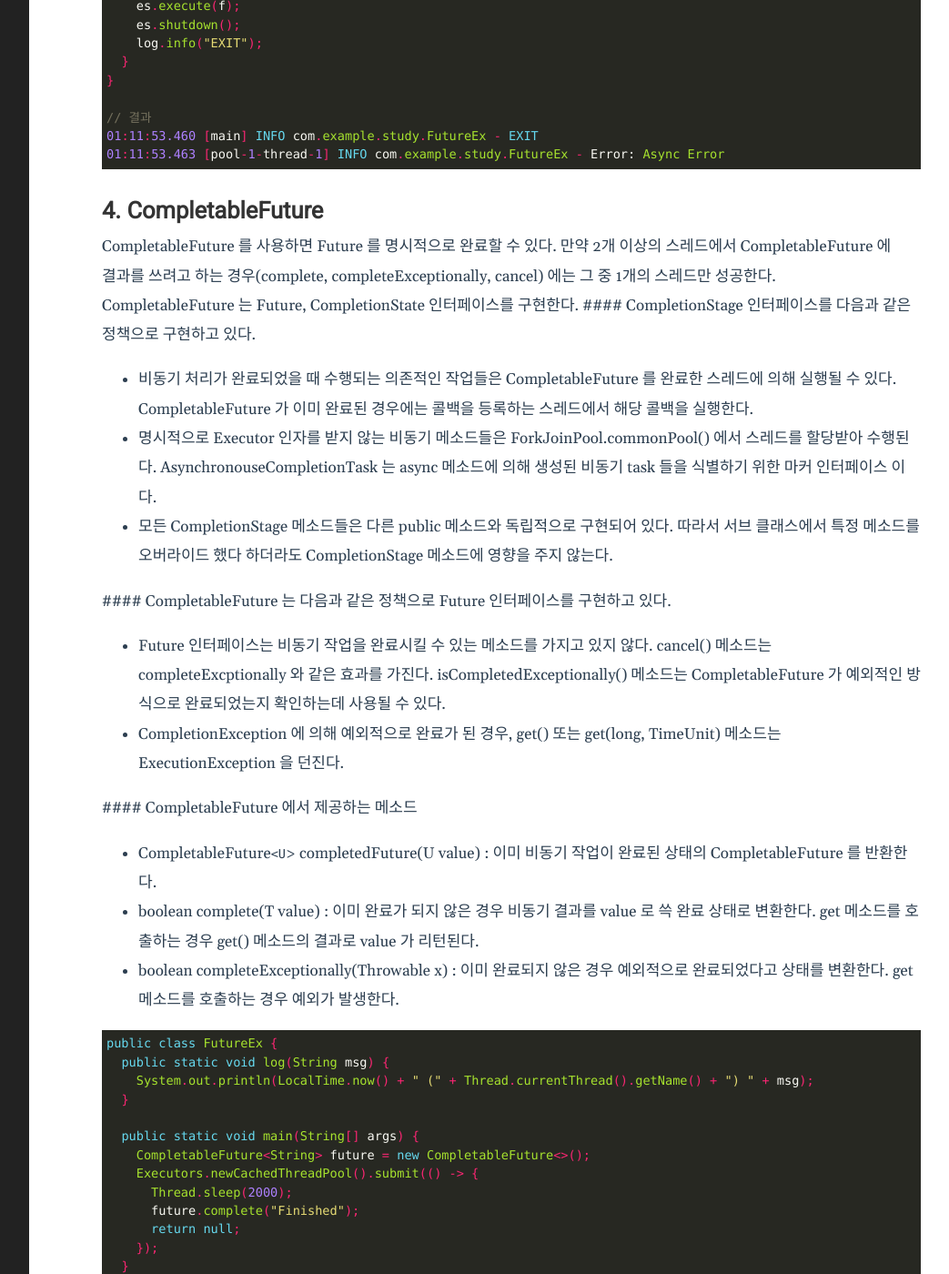
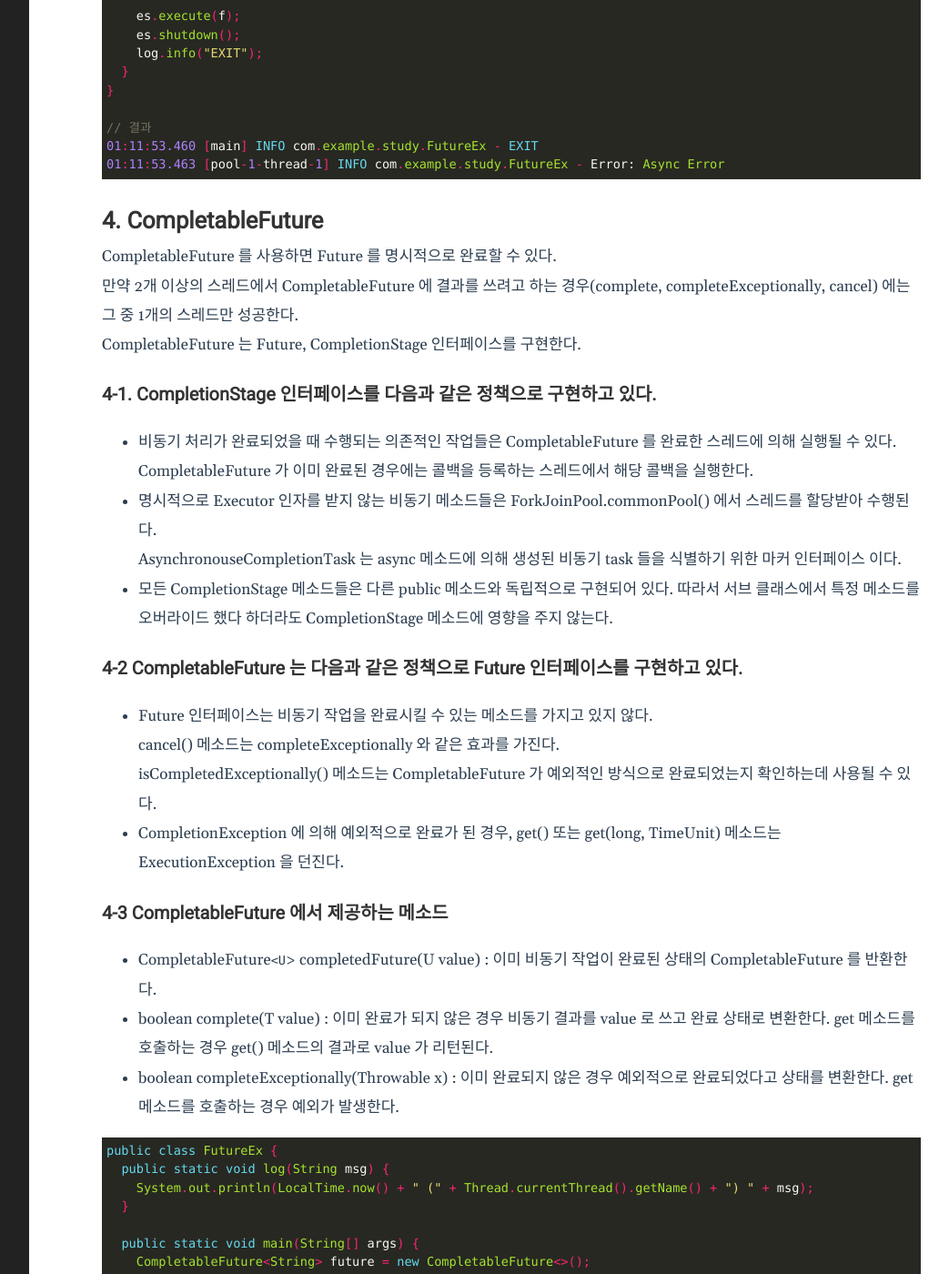
Before and after one commit to 5-SH/5-sh.github.io-deprecated, a Jekyll site: the page built from _posts/2021-04-16-java-asynchronous.md, in a window 1280 px wide and 1400 px high, scrolled down 5993 px. Shown: the whole window at 91% size, without its empty margins (188-1231 px from the left). Built offline with Jekyll 4.4.1, drawn with Linux system fonts in a browser that asks for light colours; some of the changed text lies outside the part shown.

Commit message:
오타 수정

````diff
--- a/_posts/2021-04-16-java-asynchronous.md
+++ b/_posts/2021-04-16-java-asynchronous.md
@@ -40,9 +40,9 @@ ref: Java, Asynchronous, Future
   Future 는 비동기 계산의 결과를 나타내는 Interface 이다. Java 에서 비동기 작업을 수항핸다는 것은
   현재 진행 중인 스레드가 아닌 별도의 스레드에서 작업을 수행한다는 의미이다.
   비동기 작업에서 결과를 반환하고 싶을 때는 runnable 대신 callable interface 를 이용하면 결과 값을 사용하면 결과 값을 return 할 수 있다.
-  그리고 예외를 비동기 코드를 처리하는스레드 안에서 처리하지 않고 밖으로 던질 수 있다.
+  그리고 예외를 비동기 코드를 처리하는 스레드 안에서 처리하지 않고 밖으로 던질 수 있다.
 
-####  Future 에서 제공하는 메소드
+### 2-1. Future 에서 제공하는 메소드
   - V get() : Callable 등 작업의 실행이 완료될 때 까지 블로킹되고 완료되면 결과값을 리턴한다.
   - V get(long timeut, TimeUnit unit) : 인수로 전달한 시간동안 작업의 실행 결과를 기다린다. 지정한 시간 내에 수행이 완료되면 결과를 리턴하고 초과되면 TimeoutException 을 발생시킨다.
   - boolean cancel(boolean mayInterruptIfRunning) : 작업을 취소하려고 시도한다. 작업이 이미 완료되거나 취소되면 실패할 수 있다. cancel 이 리턴된 이후에 isDone() 은 항상 true 를 반환한다.
@@ -127,17 +127,17 @@ public class FutureEx {
   }
 }
 
- // 결과
+// 결과
 00:29:39.459 [main] INFO com.example.study.FutureEx - false
 00:29:41.461 [pool-1-thread-1] INFO com.example.study.FutureEx - Async
 00:29:41.467 [main] INFO com.example.study.FutureEx - Exit
 00:29:41.467 [main] INFO com.example.study.FutureEx - true
 00:29:41.467 [main] INFO com.example.study.FutureEx - Hello
- ```
+```
 
- 비동기 작업의 결과를 가져오는 방법은 Future 와 같은 결과를 다루는 handler 를 이용하거나 callback 을 이용하는 2 가지 방법이 있다.
+비동기 작업의 결과를 가져오는 방법은 Future 와 같은 결과를 다루는 handler 를 이용하거나 callback 을 이용하는 2 가지 방법이 있다.
 
-#### 1) done() 메소드를 재정의 해 callback 을 이용하는 방법
+### 3-1. done() 메소드를 재정의 해 callback 을 이용하는 방법
 ```java
 @slf4j
 public class FutureEx {
@@ -175,7 +175,7 @@ public class FutureEx {
 01:03:06.153 [pool-1-thread-1] INFO com.example.study.FutureEx - Hello
 ```
 
-#### 2) callback 을 좀 더 가독성 있게 작성
+### 3-2. callback 을 좀 더 가독성 있게 작성
 ```java
 @slf4j
 public class FutureEx {
@@ -224,7 +224,7 @@ public class FutureEx {
 01:05:03.978 [pool-1-thread-1] INFO com.example.study.FutureEx - Hello
 ```
 
-#### 3) 예외처리 Callback 추가
+### 3-3. 예외처리 Callback 추가
 ```java
 @slf4j
 public class FutureEx {
@@ -282,22 +282,27 @@ public class FutureEx {
 01:11:53.463 [pool-1-thread-1] INFO com.example.study.FutureEx - Error: Async Error
 ```
 
-# 4. CompletableFuture
-  CompletableFuture 를 사용하면 Future 를 명시적으로 완료할 수 있다. 만약 2개 이상의 스레드에서 CompletableFuture 에
-  결과를 쓰려고 하는 경우(complete, completeExceptionally, cancel) 에는 그 중 1개의 스레드만 성공한다.
-  CompletableFuture 는 Future, CompletionState 인터페이스를 구현한다.
-  #### CompletionStage 인터페이스를 다음과 같은 정책으로 구현하고 있다.
-  - 비동기 처리가 완료되었을 때 수행되는 의존적인 작업들은 CompletableFuture 를 완료한 스레드에 의해 실행될 수 있다. CompletableFuture 가 이미 완료된 경우에는 콜백을 등록하는 스레드에서 해당 콜백을 실행한다.
-  - 명시적으로 Executor 인자를 받지 않는 비동기 메소드들은 ForkJoinPool.commonPool() 에서 스레드를 할당받아 수행된다. AsynchronouseCompletionTask 는 async 메소드에 의해 생성된 비동기 task 들을 식별하기 위한 마커 인터페이스 이다.
+## 4. CompletableFuture
+  CompletableFuture 를 사용하면 Future 를 명시적으로 완료할 수 있다.
+  만약 2개 이상의 스레드에서 CompletableFuture 에 결과를 쓰려고 하는 경우(complete, completeExceptionally, cancel) 에는 그 중 1개의 스레드만 성공한다.
+  CompletableFuture 는 Future, CompletionStage 인터페이스를 구현한다.
+
+### 4-1. CompletionStage 인터페이스를 다음과 같은 정책으로 구현하고 있다.
+  - 비동기 처리가 완료되었을 때 수행되는 의존적인 작업들은 CompletableFuture 를 완료한 스레드에 의해 실행될 수 있다.
+  CompletableFuture 가 이미 완료된 경우에는 콜백을 등록하는 스레드에서 해당 콜백을 실행한다.
+  - 명시적으로 Executor 인자를 받지 않는 비동기 메소드들은 ForkJoinPool.commonPool() 에서 스레드를 할당받아 수행된다.
+  AsynchronouseCompletionTask 는 async 메소드에 의해 생성된 비동기 task 들을 식별하기 위한 마커 인터페이스 이다.
   - 모든 CompletionStage 메소드들은 다른 public 메소드와 독립적으로 구현되어 있다. 따라서 서브 클래스에서 특정 메소드를 오버라이드 했다 하더라도 CompletionStage 메소드에 영향을 주지 않는다.
 
-  #### CompletableFuture 는 다음과 같은 정책으로 Future 인터페이스를 구현하고 있다.
-  - Future 인터페이스는 비동기 작업을 완료시킬 수 있는 메소드를 가지고 있지 않다. cancel() 메소드는 completeExcptionally 와 같은 효과를 가진다. isCompletedExceptionally() 메소드는 CompletableFuture 가 예외적인 방식으로 완료되었는지 확인하는데 사용될 수 있다.
+### 4-2 CompletableFuture 는 다음과 같은 정책으로 Future 인터페이스를 구현하고 있다.
+  - Future 인터페이스는 비동기 작업을 완료시킬 수 있는 메소드를 가지고 있지 않다.
+  cancel() 메소드는 completeExceptionally 와 같은 효과를 가진다.
+  isCompletedExceptionally() 메소드는 CompletableFuture 가 예외적인 방식으로 완료되었는지 확인하는데 사용될 수 있다.
   - CompletionException 에 의해 예외적으로 완료가 된 경우, get() 또는 get(long, TimeUnit) 메소드는 ExecutionException 을 던진다.
 
-  #### CompletableFuture 에서 제공하는 메소드
+### 4-3 CompletableFuture 에서 제공하는 메소드
   - CompletableFuture`<U`> completedFuture(U value) : 이미 비동기 작업이 완료된 상태의 CompletableFuture 를 반환한다.
-  - boolean complete(T value) : 이미 완료가 되지 않은 경우 비동기 결과를 value 로 쓱 완료 상태로 변환한다. get 메소드를 호출하는 경우 get() 메소드의 결과로 value 가 리턴된다.
+  - boolean complete(T value) : 이미 완료가 되지 않은 경우 비동기 결과를 value 로 쓰고 완료 상태로 변환한다. get 메소드를 호출하는 경우 get() 메소드의 결과로 value 가 리턴된다.
   - boolean completeExceptionally(Throwable x) : 이미 완료되지 않은 경우 예외적으로 완료되었다고 상태를 변환한다. get 메소드를 호출하는 경우 예외가 발생한다.
 
 ```java
@@ -320,7 +326,7 @@ public class FutureEx {
 22:58:40.478 (main) Finished
 ```
 
-#### cancel 에 대한 예외처리
+### 4-4 cancel 에 대한 예외처리
 ```java
 public class FutureEx {
   public static void log(String msg) {
@@ -357,7 +363,7 @@ java.util.concurrent.CancellationException
   at java.lang.Thread.run(Thread.java:748) 23:02:53.074 (main) Canceled
 ```
 
-#### supplyAsync(), runAsync()
+### 4-5 supplyAsync(), runAsync()
   CompletableFuture 는 supplyAsync() 와 runAsync() 를 제공해 직접 스레드를 생성하지 않고 작업을 Async 로 처리할 수 있다.
   supplyAsync() 는 리턴 값이 있는 반면에 runAsync() 는 리턴 값이 없다.
 
````
Also changed, not shown: other parts of _posts/2021-04-16-java-asynchronous.md (+2 -2 lines).
